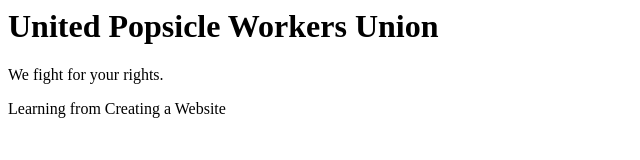
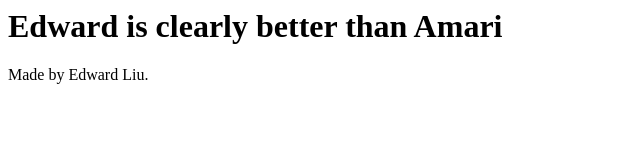
Before and after one commit to EdwardL2009/EdwardL2009.github.io, a plain HTML site: page index.html in a window 1280 px wide. Shown: the whole page, without its empty margins (0-640 px from the left). Drawn offline with Linux system fonts and the light colour scheme.

Commit message:
Update index.html

```diff
--- a/index.html
+++ b/index.html
@@ -1,3 +1,2 @@
-<h1>United Popsicle Workers Union</h1>
-<p>We fight for your rights.</p>
-<p>Learning from Creating a Website</p>
+<h1>Edward is clearly better than Amari</h1>
+<p>Made by Edward Liu.</p>
```
